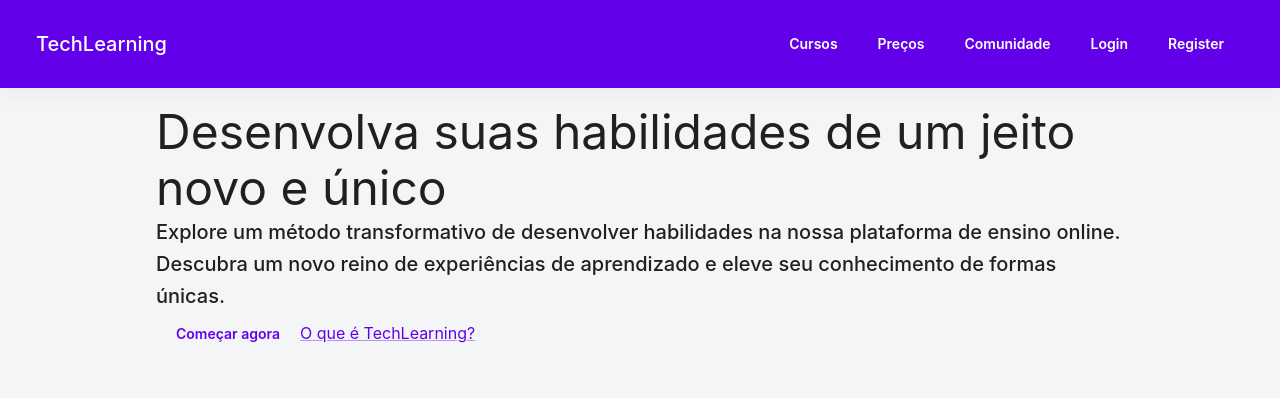
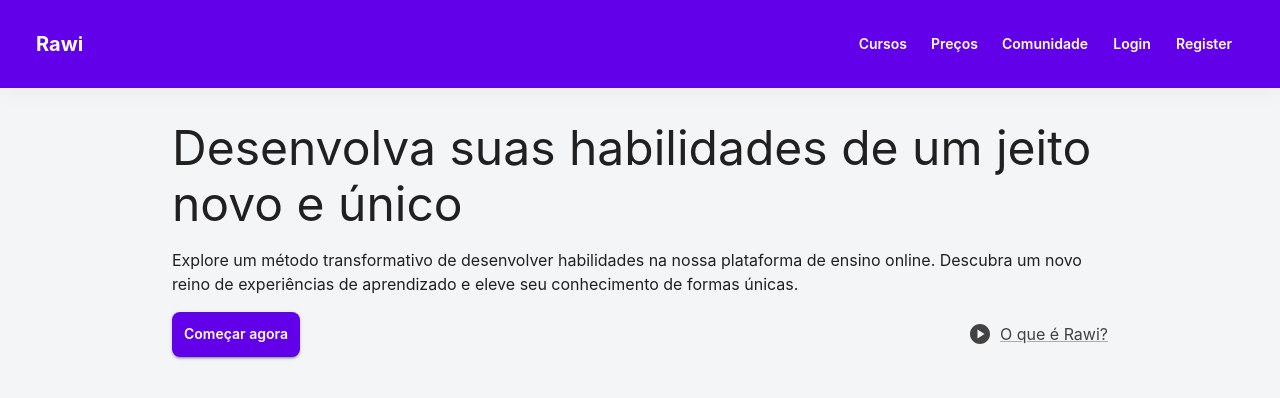
Before and after one commit to jeancarloslima/plataforma-de-cursos, a React (Vite) app: page / in a window 1280 px wide. Shown: the top 398 px of the page. Built offline with nearby package versions, Linux system fonts and the light colour scheme.

Commit message:
Começando estilização do hero

```diff
--- a/src/Components/Header/index.jsx
+++ b/src/Components/Header/index.jsx
@@ -32,8 +32,8 @@
 
       <AppBar position="sticky">
         <Toolbar>
-          <Typography variant="h6" component="div" sx={{ flexGrow: 1 }}>
-            TechLearning
+          <Typography variant="h6" component="div" sx={{ flexGrow: 1, fontWeight: '700' }}>
+            Rawi
           </Typography>
 
           <IconButton
@@ -74,7 +74,7 @@
             {itemsMenu.map((text) => (
               <ListItem key={text} disablePadding>
                 <ListItemButton>
-                  <ListItemText primary={text} />
+                  <ListItemText primary={text} slotProps={{ primary: { color: "primary", sx: { fontWeight: '700' } } } } />
                 </ListItemButton>
               </ListItem>
             ))}
--- a/src/Components/Hero/index.jsx
+++ b/src/Components/Hero/index.jsx
@@ -1,25 +1,42 @@
 import { ThemeProvider } from "@emotion/react";
 import customTheme from "../../Themes/theme";
 import { Box, Button, CssBaseline, Link, Typography } from "@mui/material";
+import { PlayCircle } from "@mui/icons-material";
 
 export default function Hero() {
   return (
     <ThemeProvider theme={customTheme}>
       <CssBaseline />
 
-      <Box sx={{ maxWidth: '1000px', margin: '0 auto', padding: 2 }}>
-        <Typography variant="h3">
+      <Box
+        sx={{
+          maxWidth: { xs: "600px", md: "1000px"},
+          minHeight: "100dvh",
+          display: "flex",
+          flexDirection: "column",
+          gap: "1rem",
+          margin: "0 auto",
+          padding: 4,
+        }}
+      >
+        <Typography
+          variant="h3"
+          sx={{ textAlign: { xs: "center", md: "left" } }}
+        >
           Desenvolva suas habilidades de um jeito novo e único
         </Typography>
-        <Typography variant="h6">
+        <Typography variant="body1" sx={{ textAlign: { xs: 'center', md: 'left'} }}>
           Explore um método transformativo de desenvolver habilidades na nossa
           plataforma de ensino online. Descubra um novo reino de experiências de
           aprendizado e eleve seu conhecimento de formas únicas.
         </Typography>
-        <Button>
-            Começar agora
-        </Button>
-        <Link>O que é TechLearning?</Link>
+        <Box sx={{ display: 'flex', justifyContent: 'space-between' }}>
+          <Button variant="contained">Começar agora</Button>
+          <Box component={Link} href="#" color="grey.800" sx={{ display: 'flex', alignItems: 'center', gap: 1}}>
+            <PlayCircle />
+            <Typography variant="body1">O que é Rawi?</Typography>
+          </Box>
+        </Box>
       </Box>
     </ThemeProvider>
   );
--- a/src/Themes/theme.js
+++ b/src/Themes/theme.js
@@ -34,7 +34,7 @@
         root: {
           borderRadius: 8,
           textTransform: "none",
-          padding: "10px 20px",
+          padding: "10px 12px",
         },
       },
     },
```
